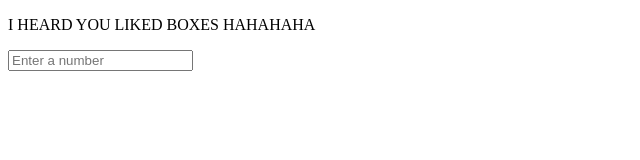
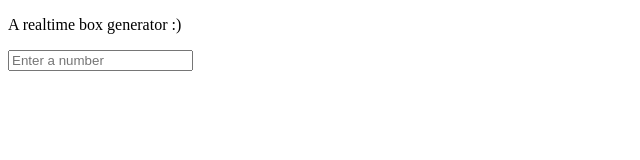
Before and after one commit to iDEaXANA/boxgen, a plain HTML site: page index.html in a window 1280 px wide. Shown: the whole page, without its empty margins (0-640 px from the left). Drawn offline with Linux system fonts and the light colour scheme.

Commit message:
Changed title

```diff
--- a/index.html
+++ b/index.html
@@ -9,7 +9,7 @@
     <link rel="stylesheet" href="styles/style.css">
 </head>
 <body>
-    <p> I HEARD YOU LIKED BOXES HAHAHAHA</p>
+    <p> A realtime box generator :) </p>
     <input id="number" type="number" placeholder="Enter a number">
  <div id="container"></div>
 
```
